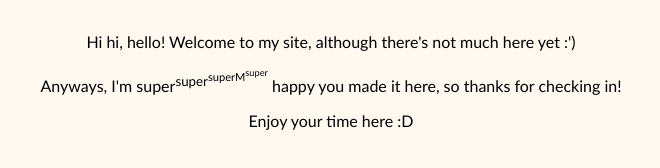
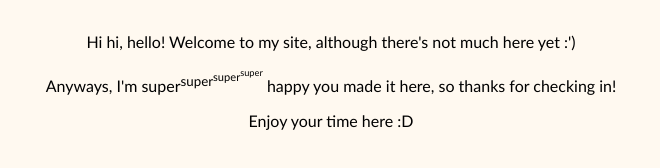
Before and after one commit to LordExodius/LordExodius.github.io, a website: page index.html in a window 1280 px wide. Shown: the part 876-1044 px from the top of the page, 309-969 px from the left. Drawn offline with Linux system fonts and the light colour scheme; a script that the page names is missing.

Commit message:
fixed typo

```diff
--- a/index.html
+++ b/index.html
@@ -45,7 +45,7 @@
         </div>
 
         <p>Hi hi, hello! Welcome to my site, although there's not much here yet :')</p>
-        <p>Anyways, I'm super<sup>super<sup>superM<sup>super</sup></sup></sup> happy you made it here, so thanks for checking in!</p>
+        <p>Anyways, I'm super<sup>super<sup>super<sup>super</sup></sup></sup> happy you made it here, so thanks for checking in!</p>
         <p>Enjoy your time here :D</p>
 
     </body>
```
